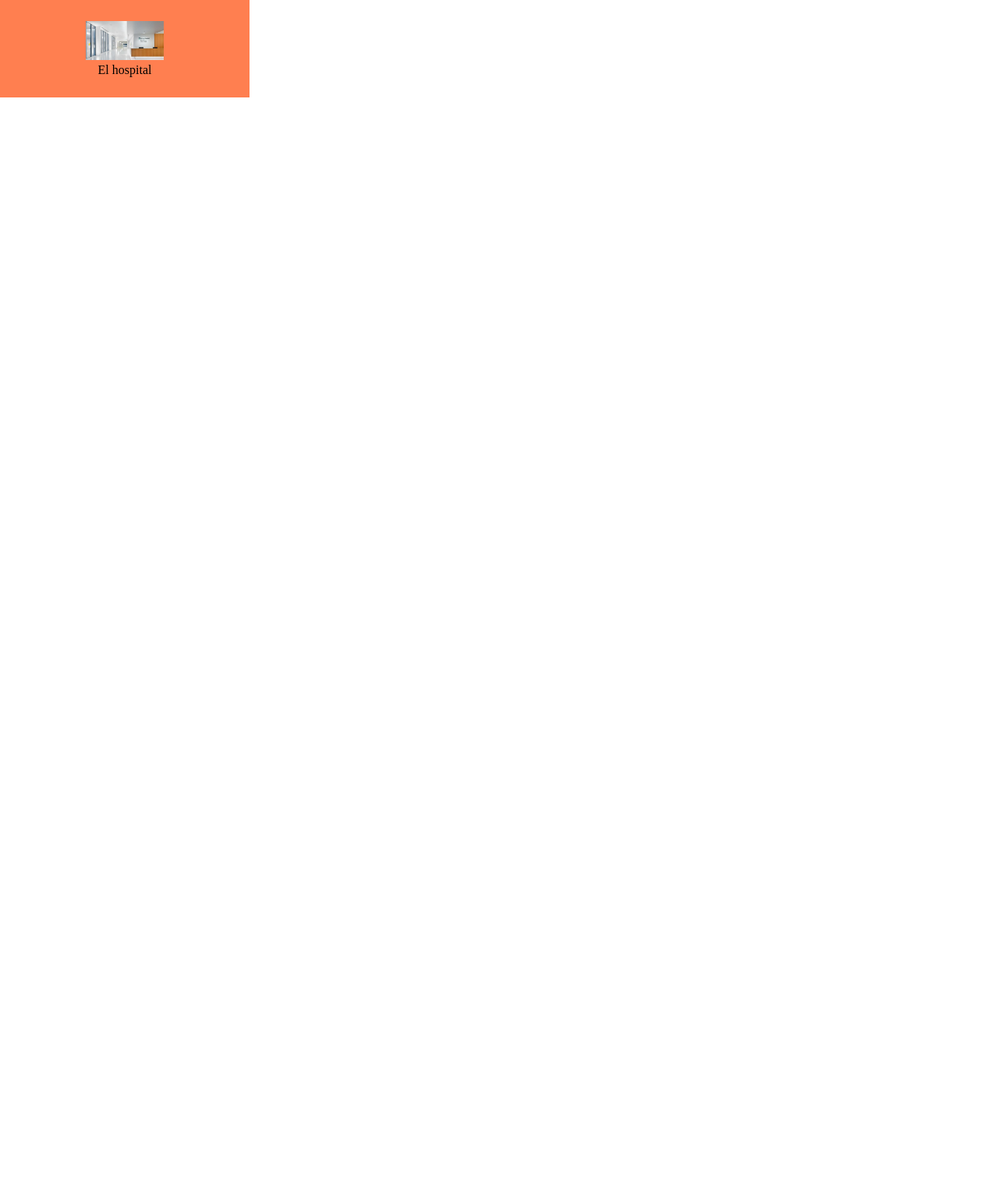
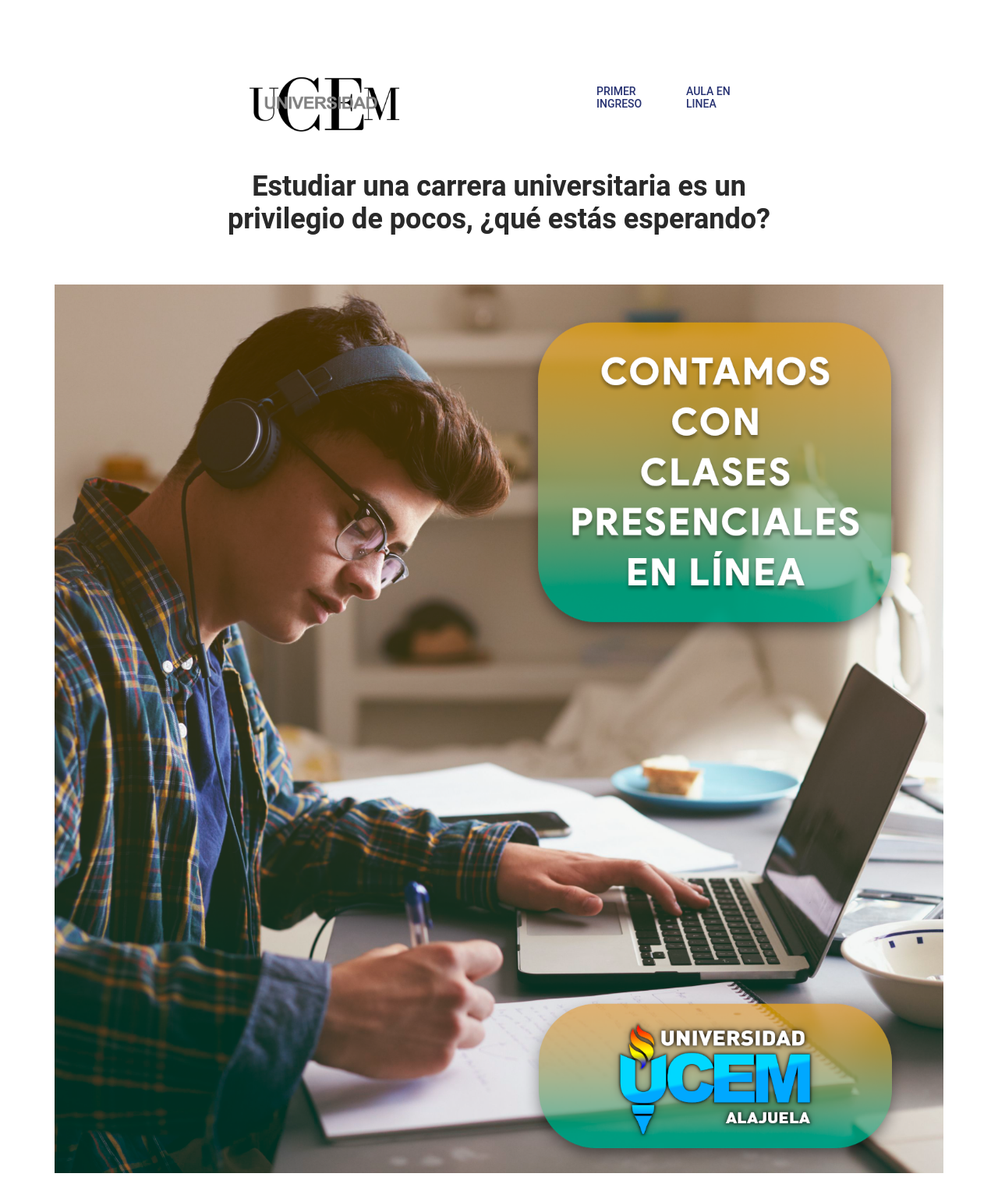
Before and after one commit to cesarcarrion16/IIC-2024-Tercera-1, a PHP site: page / in a window 1280 px wide. Shown: the whole page at 78% size. Before the commit the page ends 125 px from the top, so only its background shows below. Run offline with PHP 8.4, Linux system fonts and the light colour scheme.

Commit message:
Semana 2

```diff
--- a/Styles/main.css
+++ b/Styles/main.css
@@ -3,19 +3,87 @@
 * {
     margin: 0;
     padding: 0;
+
+}
+
+
+menu{
+    display: flex;
+    flex-direction: row;
+    width: 100%;
+    height: 150px;
+    margin-top: 50px;
 }
 
 .menu-izquierda {
-    background: coral;
+   /*background:aquamarine ;*/
+   width: 50%;
+    height: 100%;
+    display: flex;
+    flex-direction: ROW;
+    align-items: center;
+    justify-content: flex-start;
+    padding-left: 300px;
+
+}
+.menu-izquierda img{
+    width: 230px;
+
+}
+
+.menu-derecha {
+    /*background:coral;*/
+    width: 50%;
+    height: 100%;
+    display: flex;
+    flex-direction: row;
+    justify-content: flex-end;
+    align-items: center;
+    padding-right: 300px;
+}
+
+.enlaces-menu-derecha{
     width: 25%;
-    height: 125px;
+    text-decoration: none;
+    font-family: "Roboto", Sans-serif;
+    font-size: 14px;
+    font-weight: 500;
+    text-transform: uppercase;
+    color: #273272;
+    padding: 0px 15px 0px 15px;
+}
+.enlaces-menu-derecha:hover{
+    transform: scale(1.05);
+    color:red
+}
+
+.titulo{
+    width: 100%;
+    height: 100px;
     display: flex;
-    flex-direction: column;
     align-items: center;
     justify-content: center;
+    padding-top: 10px;
+    padding-bottom: 50px;
+}
+.titulo p {
+    width:60%;
+    text-align: center;
+    color: #292929;
+    text-shadow: 0px 0px 0px rgba(0, 0, 0, 0.3);
+    font-family: "Roboto", Sans-serif;
+    font-size: 36px;
+    font-weight: 700;
 }
 
-.menu-izquierda img{
-    width: 100px;
+.main-img{
+    display: flex;
+    align-items: center;
+    justify-content: center;
+    padding: 5px;
+}
+
+.main-img img{
+width: 1140px;
 
 }
--- a/index.php
+++ b/index.php
@@ -1,5 +1,16 @@
 <?php require_once "./parte_superior.php"?>
 
 
+<div class="titulo">
+<p>Estudiar una carrera universitaria es un privilegio de pocos, ¿qué estás esperando?</p>
+
+</div>
+<body>
+    <div class="main-img">
+        <img src="./images/Clases-en-linea-1.png" alt="">
+
+    </div>
+</body>
+
 
 <?php require_once "./parte_Inferior.php"?>
--- a/parte_superior.php
+++ b/parte_superior.php
@@ -4,23 +4,25 @@
 <head>
     <meta charset="utf-8">
     <meta name="Proyecto de Tecera 1" content="Pagina de prueba">
-    <title>
+    <!-- <title>
         Tercera 1
-    </title>
+    </title> -->
     <link rel="stylesheet" href="./styles/main.css">
 </head>
 
 <menu>
     <div class="menu-izquierda">
         <a href="./index.php">
-            <img src="./images/hospital.jpg" alt="">
+            <img src="./images/logo1.jpeg" alt="">
         </a>
+    </div>
+    <div class="menu-derecha">
+        <a class="enlaces-menu-derecha" href="https://google.com">Primer Ingreso</a>
+        <a class="enlaces-menu-derecha" href="https://google.com">Aula en Linea</a>
 
-        <p class="texto-menu-izquierda">
-            El hospital
-
-        </p>
     </div>
 </menu>
 
+
+
 </html>
```
Also changed, not shown: Images/Clases-en-linea-1.png (added), Images/logo1.jpeg (added).
